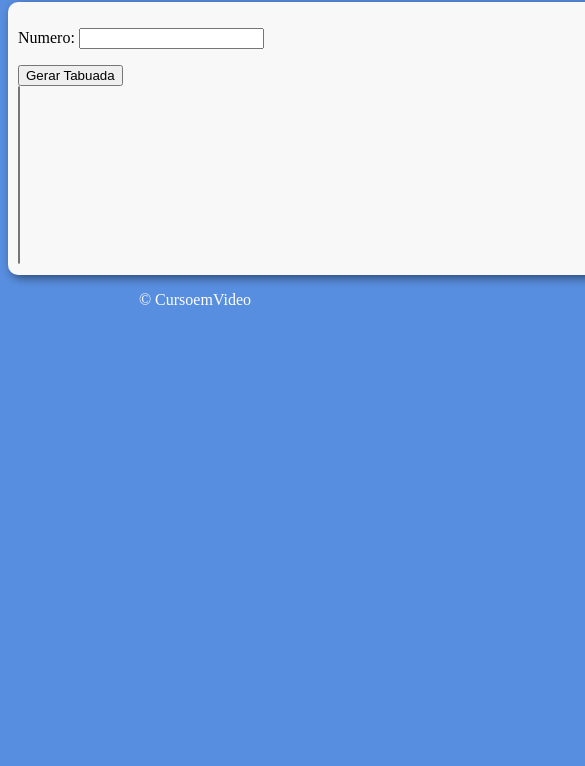
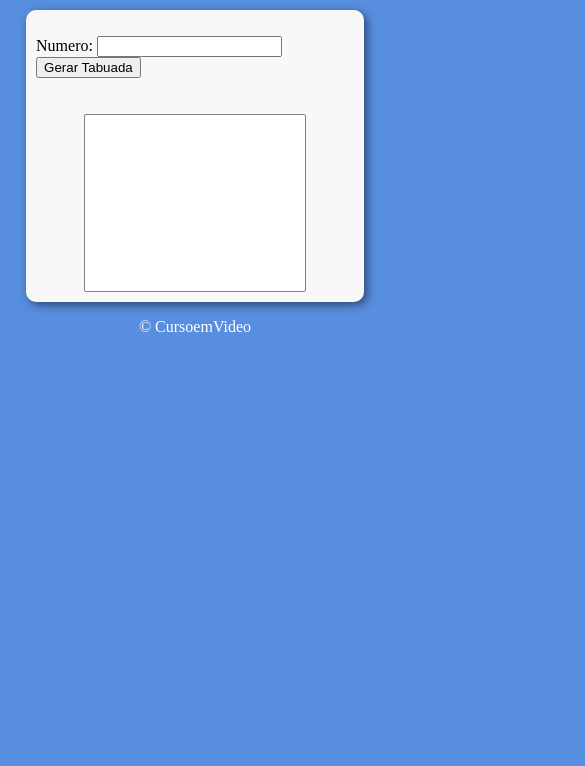
Before and after one commit to Gabriella-Aquino/CV-JavaScript-exercicios-, a plain HTML site: page Tabuada/modelo.html in a window 390 px wide. Shown: the part 78-844 px from the top of the page, 585 px wide, since content can reach past the window. Drawn offline with Linux system fonts and the light colour scheme.

Commit message:
Tabuada - responsividade

```diff
--- a/Tabuada/css/style.css
+++ b/Tabuada/css/style.css
@@ -2,6 +2,10 @@
 
 body{
     background-color: rgb(88, 142, 223);
+    display: flex;
+    flex-direction: column;
+    justify-content: center;
+    align-items: center;
 }
 
 h1{
@@ -21,9 +25,47 @@ section{
     box-shadow: 3px 3px 10px rgba(0, 0, 0, 0.493);
     width: 700px;
     margin: auto;
+    display: flex;
+    flex-direction: column;
+    align-items: center;
+    justify-content: center;
+}
+
+.seltab{
+    display: flex;
+    margin-top: 20px;
+    width: 70%;
+}
+#seltab{
+    width: 100%;
+    border: solid gray 1px;
+}
+
+option{
+    display: flex;
+    justify-content: center;
+    align-items: center;
 }
 
 img{
     width: 300px;
     padding: auto;
 }
+
+@media (max-width: 760px){
+    section{
+        width: 85%;
+    }
+}
+@media (max-width: 375px){
+    #txtnum{
+        width: 30%;
+    }
+    .divinput p{
+        text-align: center;
+        font-size: 0.87em;
+    }
+    header h1{
+        font-size: 1.5em;
+    }
+}
--- a/Tabuada/modelo.html
+++ b/Tabuada/modelo.html
@@ -13,13 +13,13 @@
     </header>
 
     <section>
-        <div>
+        <div class="divinput">
             <p>Numero:
                 <input id="txtnum" type="number" name="num">
+                <input type="button" value="Gerar Tabuada" onclick="gerar()">
             </p>
-            <input type="button" value="Gerar Tabuada" onclick="gerar()">
         </div>
-        <div > <!--Novidade-->
+        <div class="seltab"> <!--Novidade-->
             <select name="tabuada" id="seltab" size="11"></select>
         </div>
 
```
